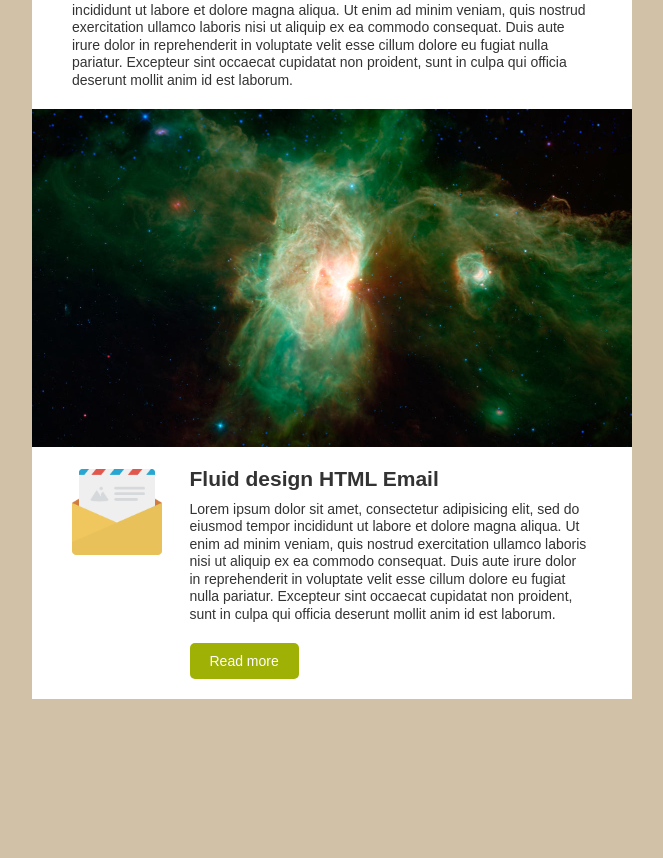
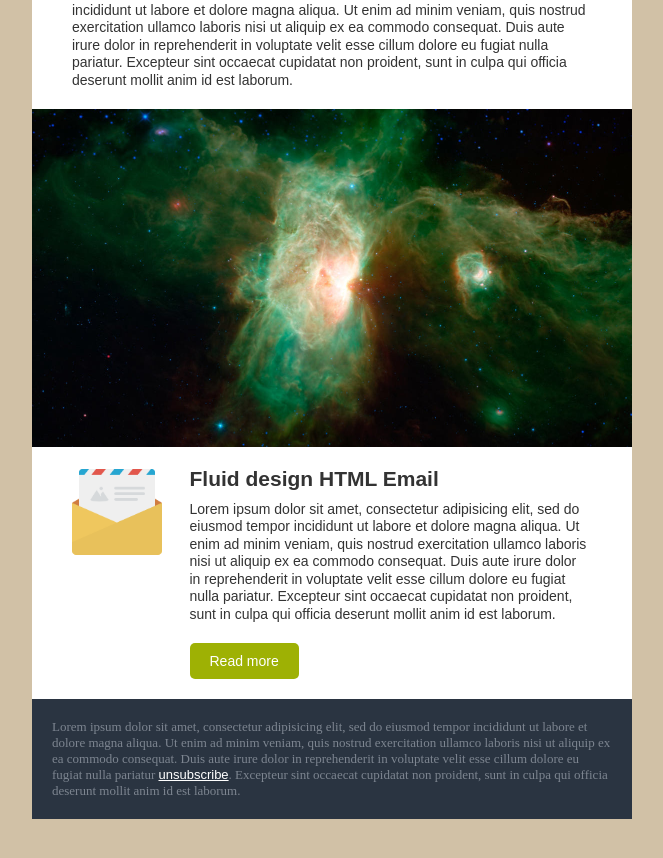
Before and after one commit to 90segundos/email_builder, a website: page src/pug/index.pug in a window 1280 px wide. Shown: the part 128-986 px from the top of the page, without its empty margins (308-971 px from the left). Before the commit the page ends 867 px from the top, so only its background shows below. Drawn offline with nearby package versions, Linux system fonts and the light colour scheme; files that its build step writes are made by us from their sources; files whose address does not match are found by name.

Commit message:
update styles layout

```diff
--- a/src/gulpfile.js
+++ b/src/gulpfile.js
@@ -15,7 +15,7 @@ var directories = {
   'pug_watch':  ['pug/**/*.*'],
   'pug_src':    ['pug/*.pug'],
   'pug_dest':  'html',
-  'sass_watch': ['scss/**/*.scss'],
+  'sass_watch': ['scss/**/*.*'],
   'sass_src':   ['scss/*.scss'],
   'sass_dest': 'css',
   'css_src': ['css/**/*.css'],
--- a/src/pug/index.pug
+++ b/src/pug/index.pug
@@ -95,7 +95,18 @@ html
                     +horizontalSpacing(2)
                   +verticalSpacing(2)
                 //- /col
+            tr
+              td
+                table(class="o-col c-footer" border="0" cellspacing="0" cellpadding="0")
+                  +verticalSpacing(2)
+                  tr
+                    +horizontalSpacing(2)
+                    td.
+                      Lorem ipsum dolor sit amet, consectetur adipisicing elit, sed do eiusmod tempor incididunt ut labore et dolore magna aliqua. Ut enim ad minim veniam, quis nostrud exercitation ullamco laboris nisi ut aliquip ex ea commodo consequat. Duis aute irure dolor in reprehenderit in voluptate velit esse cillum dolore eu fugiat nulla pariatur <a class="c-footer__link" href="">unsubscribe</a>. Excepteur sint occaecat cupidatat non proident, sunt in culpa qui officia deserunt mollit anim id est laborum.
 
+                    +horizontalSpacing(2)
+                  +verticalSpacing(2)
+                //- footer
           //- /content
 
       +verticalSpacing(4)
--- a/src/scss/05_objects/objects.scss
+++ b/src/scss/05_objects/objects.scss
@@ -22,7 +22,9 @@
 .o-col--1 {
   max-width: ($content-table__width/4) - 25px/2;
 }
-
+.o-col--2 {
+  max-width: ($content-table__width/4)*2 - 25px/2;
+}
 .o-col--3 {
   max-width: ($content-table__width/4)*3 - 25px/2;
 }
--- a/src/scss/06_components/components.scss
+++ b/src/scss/06_components/components.scss
@@ -6,9 +6,25 @@ $button__background-color: #9eb104;
 $button__color: #ffffff;
 $button__border-radius: 5px;
 
+$footer__background-color: #2a3441;
+$footer__color: #7d8590;
+$footer-link__color: #ffffff;
+
+
 .c-button {
   background-color: $button__background-color;
   color: $button__color;
   border-radius: $button__border-radius;
   overflow: hidden;
 }
+
+.c-footer {
+  background-color: $footer__background-color;
+  color: $footer__color;
+  font-size: 13px;
+  font-family: 'sans-serif';
+}
+.c-footer__link {
+  color: $footer-link__color;
+  text-decoration: underline;
+}
--- a/src/scss/07_utilities/utilities.scss
+++ b/src/scss/07_utilities/utilities.scss
@@ -15,6 +15,13 @@
   }
 }
 
+@media only screen and (max-width: 599px) {
+  td[class^="u-width--"] {
+    width: 20px !important;
+  }
+}
+
+
 .u-fullwidth {
   width: 100%;
 }
```
Also changed, not shown: build/index.html, src/css/style.css, src/html/index.html.
